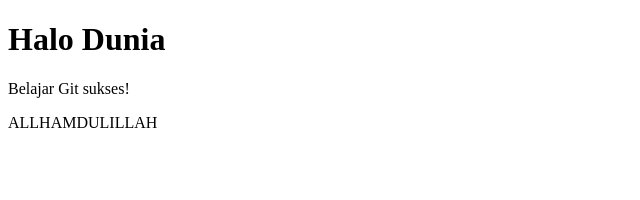
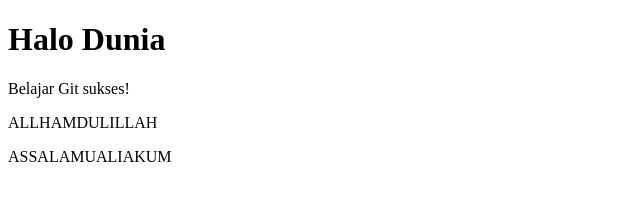
Before and after one commit to edorizki-wq/EdoRizki_241111043, a plain HTML site: page index.html in a window 1280 px wide. Shown: the whole page, without its empty margins (0-640 px from the left). Drawn offline with Linux system fonts and the light colour scheme.

Commit message:
tambah teks ASSALAMUALAIKUM

```diff
--- a/index.html
+++ b/index.html
@@ -4,5 +4,6 @@
   <h1>Halo Dunia</h1>
   <p>Belajar Git sukses!</p>
   <p>ALLHAMDULILLAH</p>
+  <p>ASSALAMUALIAKUM</p>
 </body>
 </html>
```
